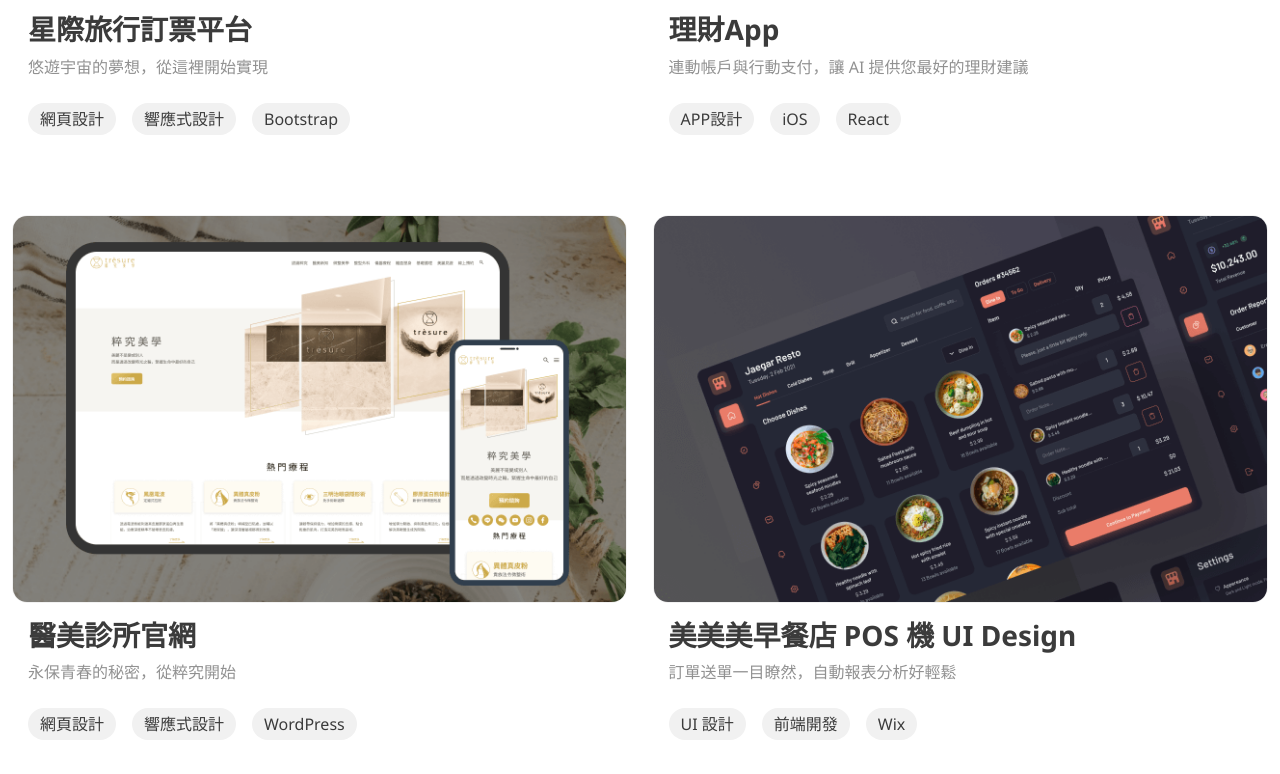
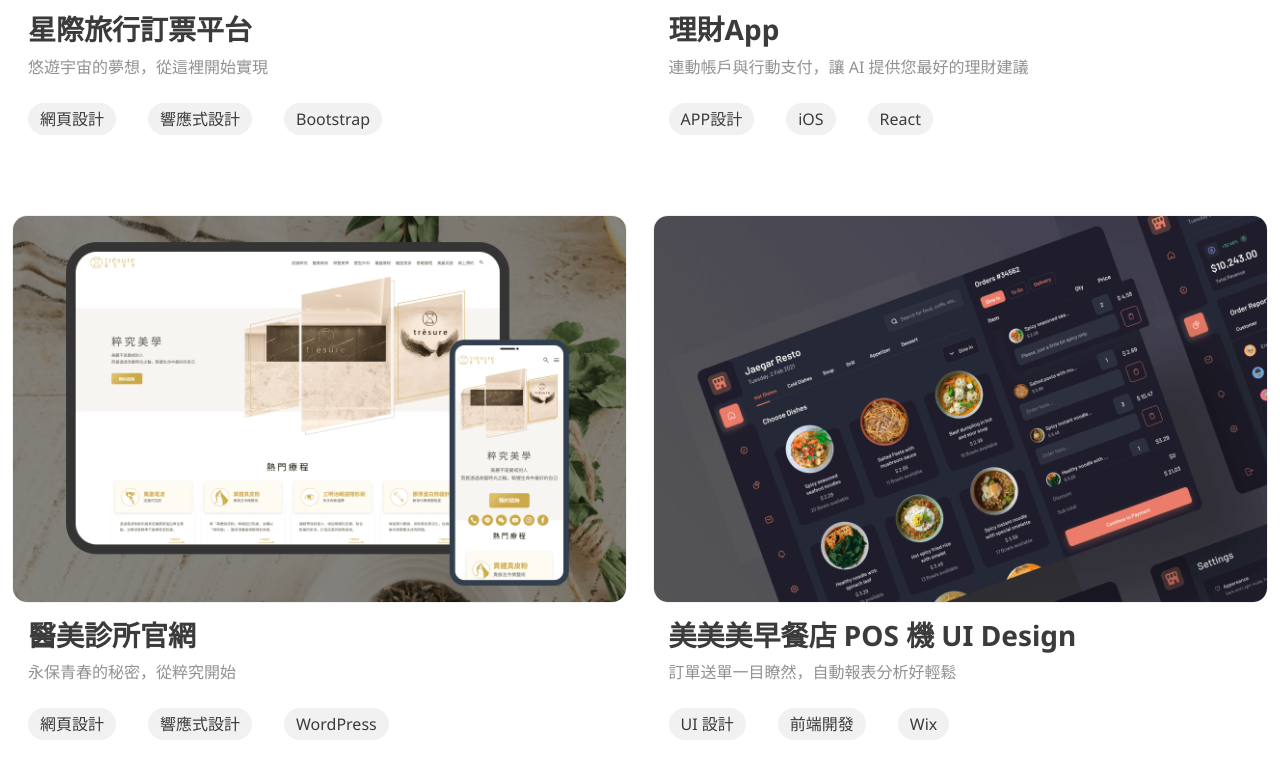
Before and after one commit to Andywang-95/Hexo-homework, a plain HTML site: page index.html in a window 1280 px wide. Shown: the part 1066-1840 px from the top of the page. Drawn offline with nearby package versions, Linux system fonts and the light colour scheme.

Commit message:
更新tag部分的換行設定，設定wrap將超出範圍的tag標籤換置下一行，行距和原本tag間距相等

```diff
--- a/Sass/_main.sass
+++ b/Sass/_main.sass
@@ -231,10 +231,6 @@ html
         @include small-pad
             border: 0.55px
             border-radius: 4px
-    li
-        overflow: hidden
-        white-space: nowrap
-        text-overflow: ellipsis
     p, h2
         overflow: hidden
         white-space: nowrap
@@ -260,6 +256,10 @@ html
 .tags
     margin-top: $tags-mt
     display: flex
+    flex-wrap: wrap
+    gap: $tag-mr
+    @include phone
+        gap: 8px
     @include phone
         margin-top: 16px
 .tag
```
Also changed, not shown: css/all.css, 1 other file.
